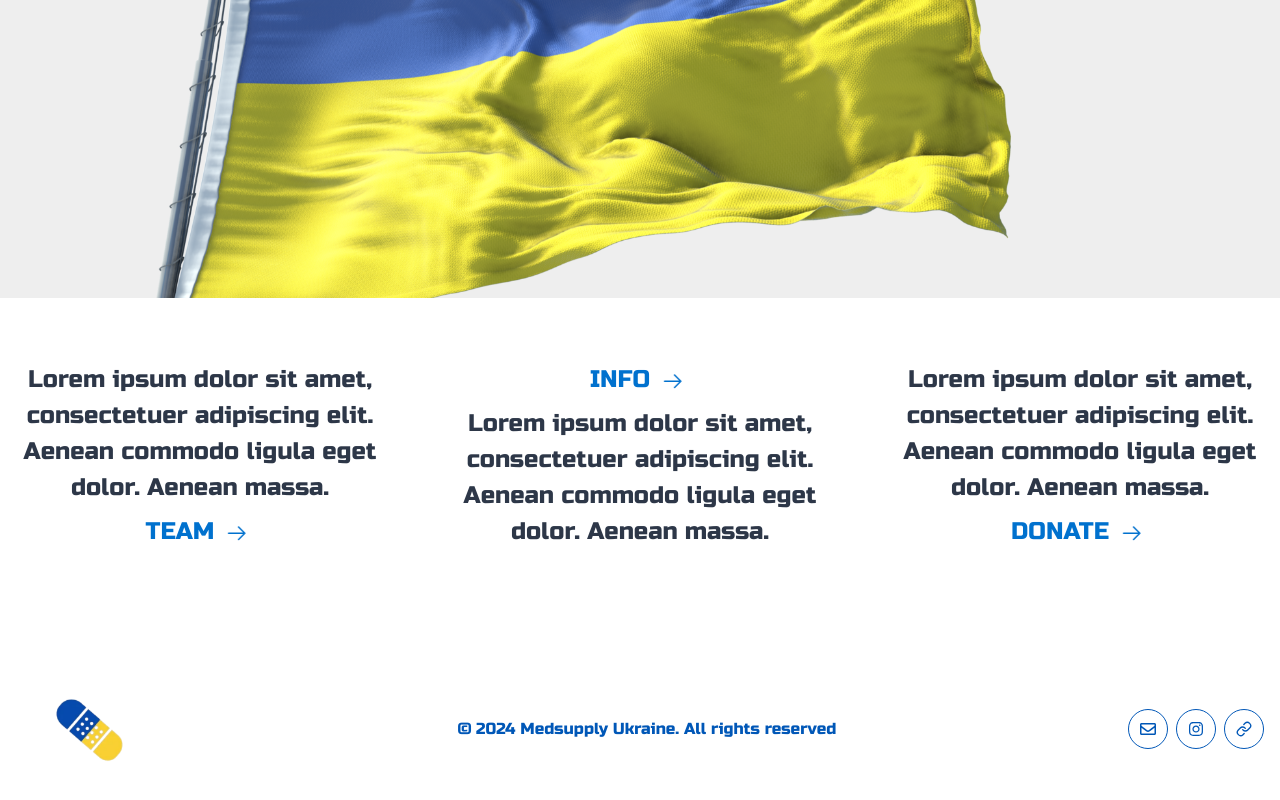
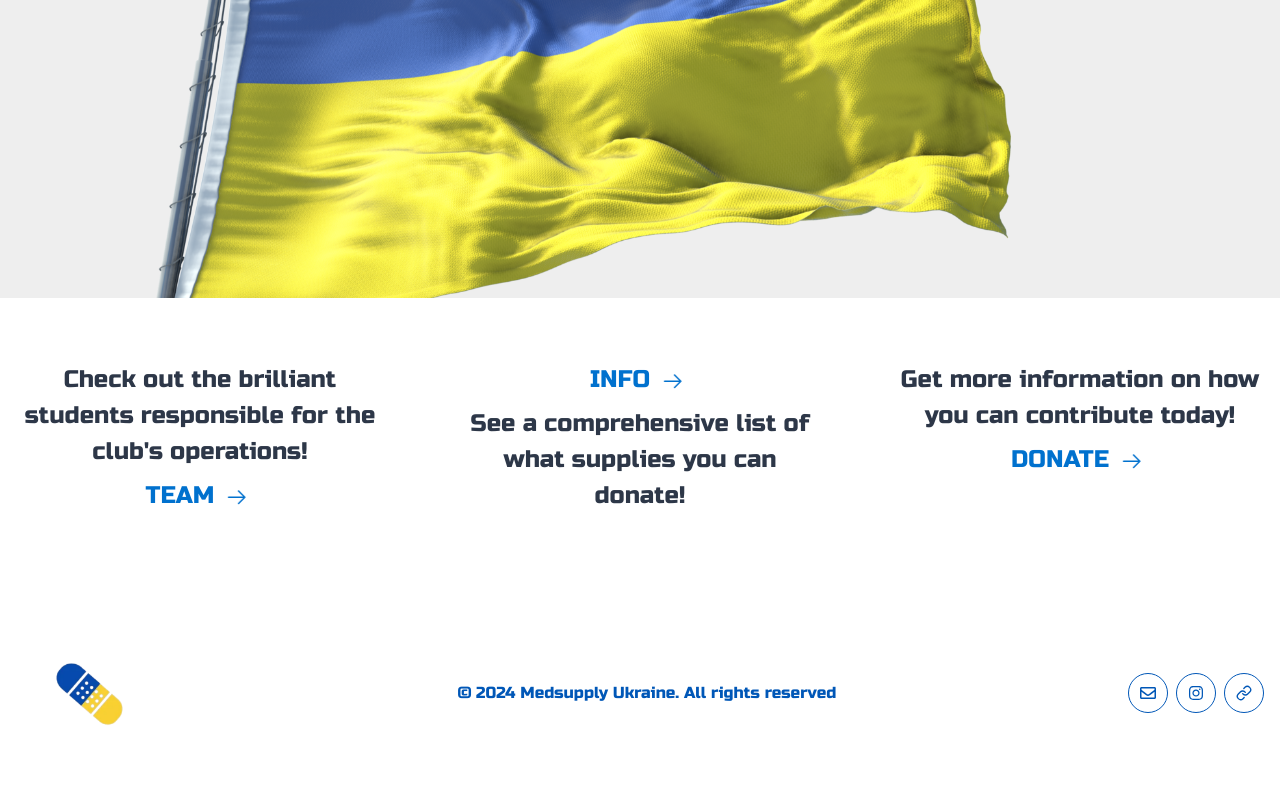
Before and after one commit to ryanvandrunen/medsupply-ukraine, a React (Create React App) app: page / in a window 1280 px wide. Shown: the part 670-1470 px from the top of the page. Built offline with nearby package versions, Linux system fonts and the light colour scheme.

Commit message:
home page even cooler

```diff
--- a/src/components/Donate.jsx
+++ b/src/components/Donate.jsx
@@ -1,11 +1,13 @@
 import React from "react";
 import CustomGForm from "@customgform-lib/react-customgform";
+
+const FORMID = "cluhdj42c0018wnc86obdmol9";
 
 export default function Donate() {
   return (
     <div>
       <p>Donate page</p>
-      <CustomGForm formId="cluhdj42c0018wnc86obdmol9"></CustomGForm>
+      <CustomGForm formId={FORMID}></CustomGForm>
     </div>
   );
 }
--- a/src/components/Home.jsx
+++ b/src/components/Home.jsx
@@ -6,19 +6,19 @@ import { GoArrowRight } from "react-icons/go";
 const SECTIONS = [
   {
     title: "TEAM",
-    desc: "Lorem ipsum dolor sit amet, consectetuer adipiscing elit. Aenean commodo ligula eget dolor. Aenean massa.",
+    desc: "Check out the brilliant students responsible for the club's operations!",
     layout: "bottom",
     href: "team",
   },
   {
     title: "INFO",
-    desc: "Lorem ipsum dolor sit amet, consectetuer adipiscing elit. Aenean commodo ligula eget dolor. Aenean massa.",
+    desc: "See a comprehensive list of what supplies you can donate!",
     layout: "top",
     href: "info",
   },
   {
     title: "DONATE",
-    desc: "Lorem ipsum dolor sit amet, consectetuer adipiscing elit. Aenean commodo ligula eget dolor. Aenean massa.",
+    desc: "Get more information on how you can contribute today!",
     layout: "bottom",
     href: "donate",
   },
@@ -44,6 +44,7 @@ export default function Home() {
       color={"gray.700"}
       fontSize={{ base: "xl", sm: "xl", lg: "2xl" }}
       textAlign={"center"}
+      px={4}
     >
       {section.desc}
     </Text>
@@ -58,6 +59,11 @@ export default function Home() {
         fontSize={{ base: "xl", md: "2xl" }}
         href={section.href}
         color="blueCons"
+        transition="0.5s ease-in-out"
+        _hover={{
+          color: "white",
+          background: "blueCons",
+        }}
       >
         {section.title}
         <span
--- a/src/components/Info.jsx
+++ b/src/components/Info.jsx
@@ -218,6 +218,7 @@ export default function Info() {
                   target="_blank"
                   rel="noopener noreferrer"
                   href={SUPPLIES_LINK}
+                  transition="0.5s ease-in-out"
                 >
                   FULL LIST
                   <span
```
